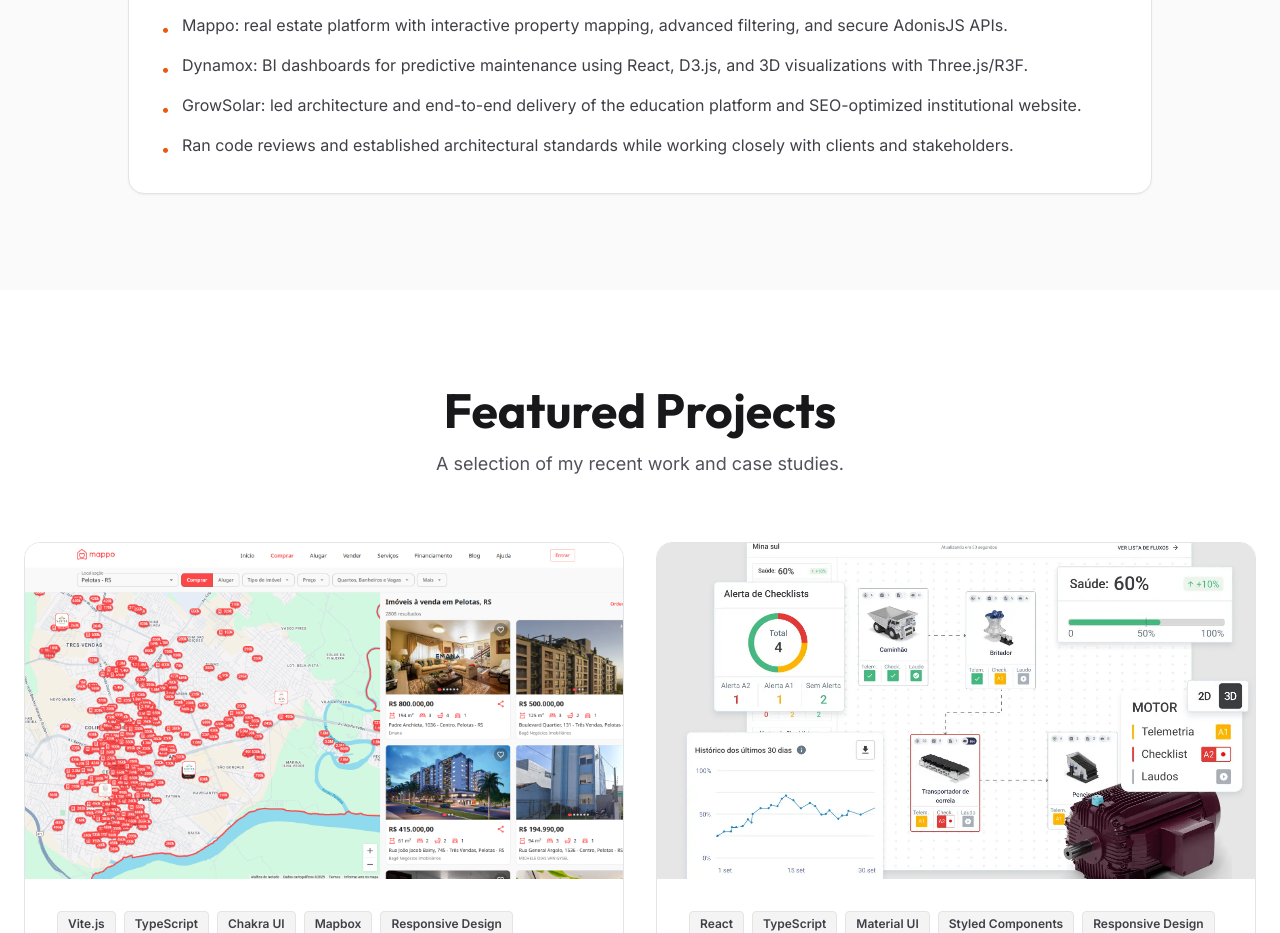
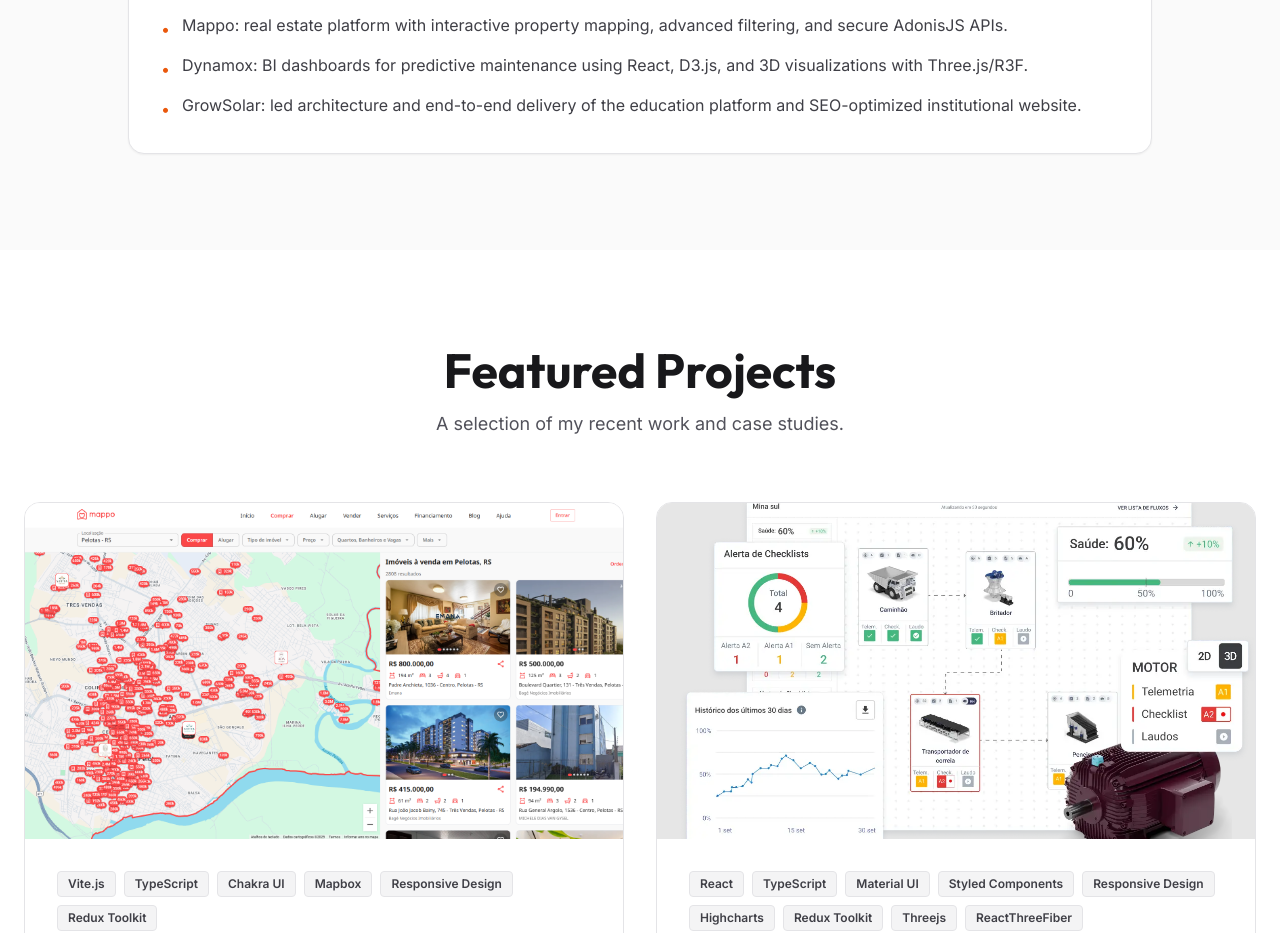
Before and after one commit to GuilhermeFon/portfolio, a Next.js app: page / in a window 1280 px wide. Shown: the part 2340-3273 px from the top of the page. Built offline with nearby package versions, Linux system fonts and the light colour scheme.

Commit message:
Remove redundant experience descriptions for clarity and conciseness

```diff
--- a/components/Experience.tsx
+++ b/components/Experience.tsx
@@ -31,7 +31,6 @@ const EXPERIENCE = {
           "Mappo: plataforma imobiliaria com visualizacao interativa de lotes e imoveis, busca avancada e backend seguro em AdonisJS.",
           "Dynamox: dashboards para monitoramento preditivo industrial com React, D3.js e visualizacoes 3D com Three.js/R3F.",
           "GrowSolar: lideranca tecnica ponta a ponta na plataforma de cursos/mentorias e no site com CMS headless e SEO avancado.",
-          "Conducao de code reviews e definicao de padroes arquiteturais em colaboracao direta com clientes e stakeholders.",
         ],
       },
     ],
@@ -61,7 +60,6 @@ const EXPERIENCE = {
           "Mappo: real estate platform with interactive property mapping, advanced filtering, and secure AdonisJS APIs.",
           "Dynamox: BI dashboards for predictive maintenance using React, D3.js, and 3D visualizations with Three.js/R3F.",
           "GrowSolar: led architecture and end-to-end delivery of the education platform and SEO-optimized institutional website.",
-          "Ran code reviews and established architectural standards while working closely with clients and stakeholders.",
         ],
       },
     ],
```
